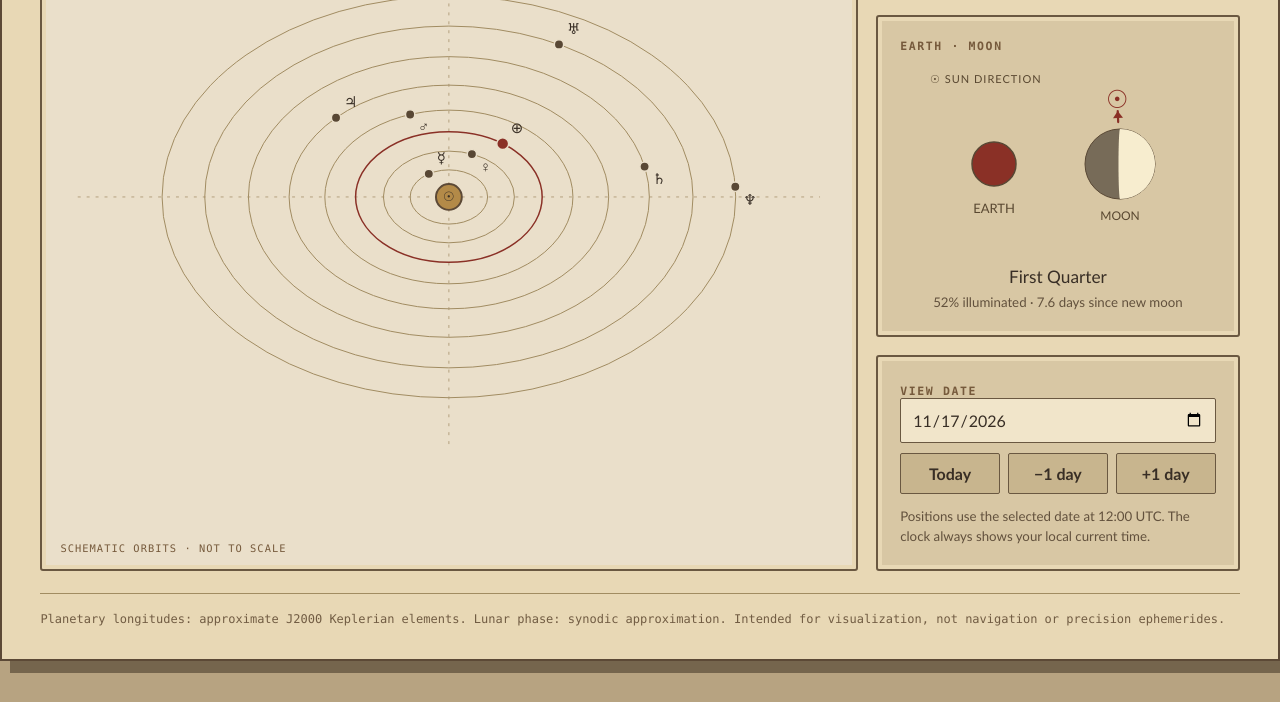
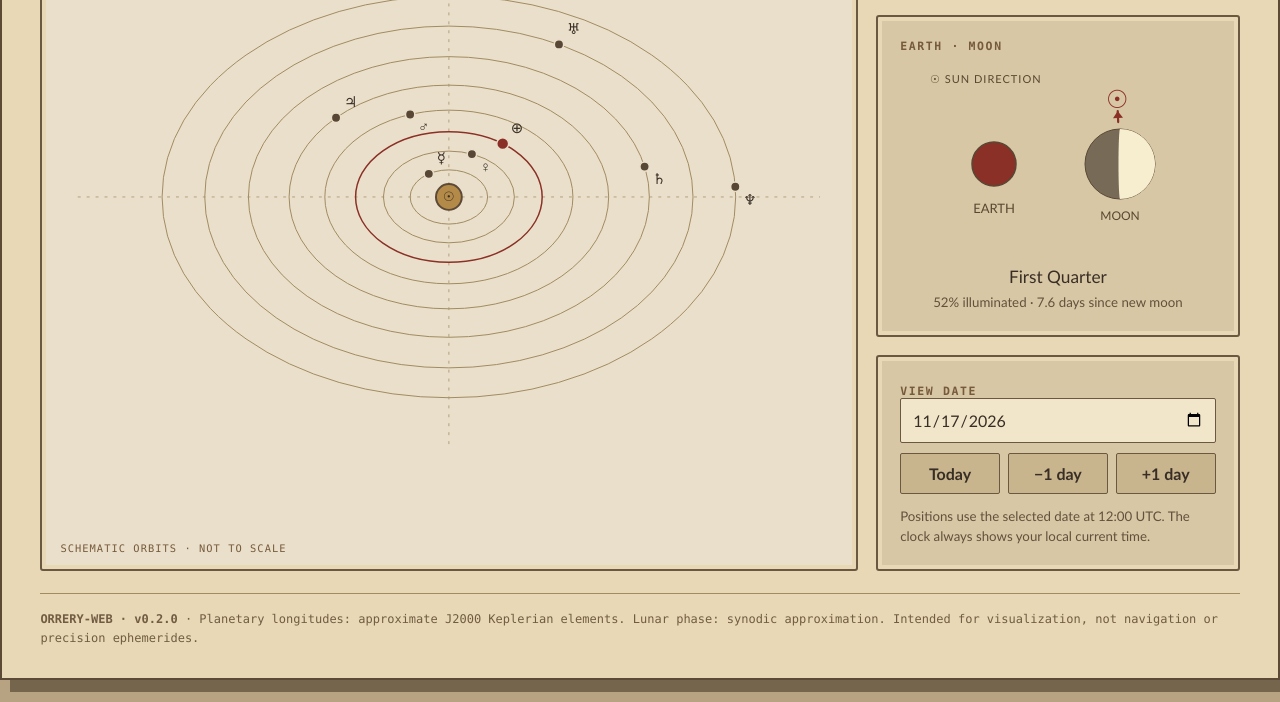
Before and after one commit to Daxmasta/Orrery-Web, a plain HTML site: page index.html in a window 1280 px wide. Shown: the part 396-1098 px from the top of the page. Drawn offline with Linux system fonts and the light colour scheme.

Commit message:
Show app versions and restore dynamic Sun direction indicator

```diff
--- a/index.html
+++ b/index.html
@@ -1,5 +1,5 @@
 <!doctype html>
-<html lang="en"><head><meta charset="utf-8"><meta name="viewport" content="width=device-width, initial-scale=1"><meta name="theme-color" content="#e8d8b5"><title>Planetary Orrery</title><link rel="stylesheet" href="./styles.css?v=20261117-3"></head>
+<html lang="en"><head><meta charset="utf-8"><meta name="viewport" content="width=device-width, initial-scale=1"><meta name="theme-color" content="#e8d8b5"><title>Planetary Orrery</title><link rel="stylesheet" href="./styles.css?v=0.2.0"></head>
 <body><main class="shell">
 <header><div><p class="eyebrow">ASTRONOMICAL CLOCK · BROWSER EDITION</p><h1>Planetary Orrery</h1><p class="sub">A schematic view of the Solar System, updated from approximate heliocentric orbital elements.</p></div><a class="back" href="https://daxmasta.github.io/Mini-Apps/">← All mini-apps</a></header>
 <section class="instrument" aria-label="Orrery display">
@@ -9,5 +9,5 @@
 <div class="moon-box"><p class="eyebrow">EARTH · MOON</p><svg id="moon" viewBox="0 0 280 200" role="img" aria-label="Moon illumination and Sun direction"></svg><div id="moon-label" class="moon-label">Lunar phase</div><div id="illumination" class="moon-detail"></div></div>
 <div class="controls"><label for="date-input" class="eyebrow">VIEW DATE</label><input id="date-input" type="date"><div class="actions"><button id="today" type="button">Today</button><button id="prev" type="button" aria-label="Previous day">−1 day</button><button id="next" type="button" aria-label="Next day">+1 day</button></div><p class="hint">Positions use the selected date at 12:00 UTC. The clock always shows your local current time.</p></div>
 </aside></section>
-<footer>Planetary longitudes: approximate J2000 Keplerian elements. Lunar phase: synodic approximation. Intended for visualization, not navigation or precision ephemerides.</footer>
-</main><script type="module" src="./src/main.js?v=20261117-3"></script></body></html>
+<footer><strong>ORRERY-WEB · v0.2.0</strong> · Planetary longitudes: approximate J2000 Keplerian elements. Lunar phase: synodic approximation. Intended for visualization, not navigation or precision ephemerides.</footer>
+</main><script type="module" src="./src/main.js?v=0.2.0"></script></body></html>
```
